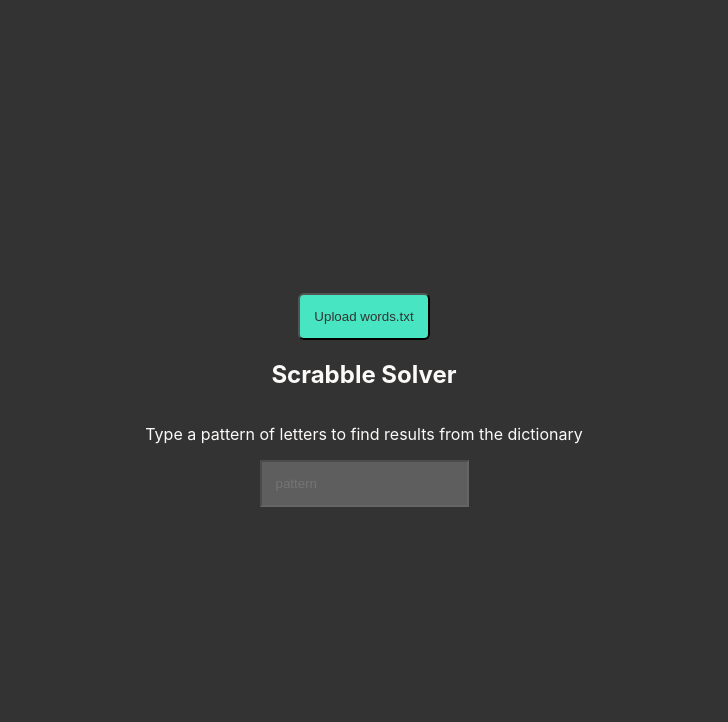
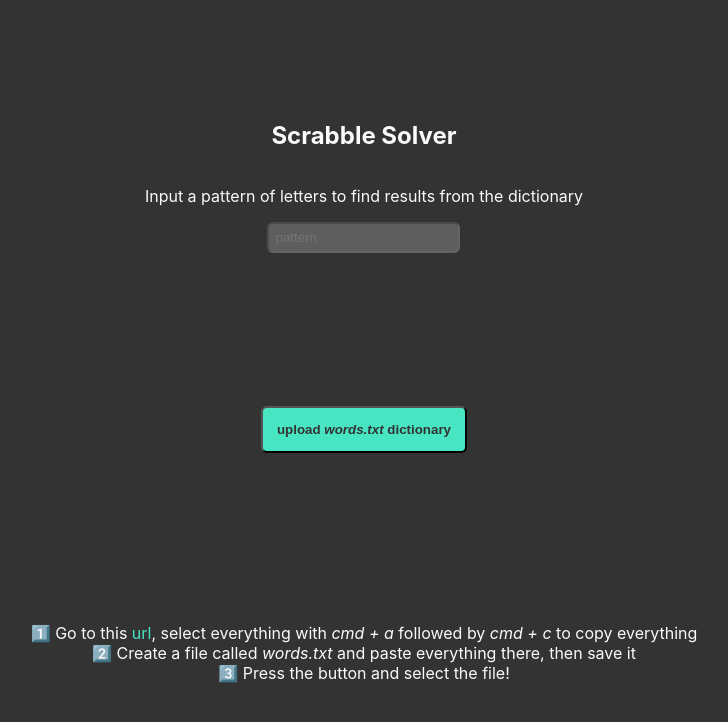
Before and after one commit to felixruano91/scrabble-solver, a React (Create React App) app: page / in a window 1280 px wide. Shown: the top 722 px of the page, without its empty margins (276-1004 px from the left). Built offline with nearby package versions, Linux system fonts and the light colour scheme.

Commit message:
code: cleanup

```diff
--- a/src/App.tsx
+++ b/src/App.tsx
@@ -7,6 +7,7 @@
   ResultsList,
   ScrabbleSection,
   UploadButton,
+  Hyperlink,
 } from "./components"
 import { isAnagram, getScrabbleScore, DEBOUNCE_MS } from "./utils";
 
@@ -57,17 +58,9 @@
 
   return (
     <MainContainer className="App">
-      <UploadButton disabled={!isDisabled} onClick={handleClickAddFile}>Upload words.txt</UploadButton>
-      <input
-        ref={fileInput}
-        type="file"
-        accept=".txt"
-        style={{ display: "none" }}
-        onChange={handleFileInputChange}
-      />
       <ScrabbleSection>
         <Header>Scrabble Solver</Header>
-        <Description>Type a pattern of letters to find results from the dictionary</Description>
+        <Description>Input a pattern of letters to find results from the dictionary</Description>
         <PatternInput
           placeholder="pattern"
           disabled={isDisabled}
@@ -78,6 +71,28 @@
           <ResultsList results={results} />
         )}
       </ScrabbleSection>
+      <UploadButton disabled={!isDisabled} onClick={handleClickAddFile}>
+        upload <i>words.txt</i> dictionary
+      </UploadButton>
+      <input
+        ref={fileInput}
+        type="file"
+        accept=".txt"
+        style={{ display: "none" }}
+        onChange={handleFileInputChange}
+      />
+      <Description>
+        1️⃣ Go to this{" "}
+        <Hyperlink
+          target="_blank"
+          rel="noreferrer"
+          href="http://recruiting.bluenile.com/words.txt"
+        >
+          url
+        </Hyperlink>, select everything with <i>cmd + a</i> followed by <i>cmd + c</i> to copy everything<br />
+        2️⃣ Create a file called <i>words.txt</i> and paste everything there, then save it<br />
+        3️⃣ Press the button and select the file!
+      </Description>
     </MainContainer>
   );
 }
--- a/src/components/atoms/Description.tsx
+++ b/src/components/atoms/Description.tsx
@@ -3,4 +3,5 @@
 
 export const Description = styled.p`
   color: ${primaryLight};
+  text-align: center;
 `;
--- /dev/null
+++ b/src/components/atoms/Hyperlink.tsx
@@ -0,0 +1,7 @@
+import styled from "styled-components";
+import { primary } from "../../styles/colors";
+
+export const Hyperlink = styled.a`
+  text-decoration: none;
+  color: ${primary};
+`;
--- a/src/components/atoms/MainContainer.tsx
+++ b/src/components/atoms/MainContainer.tsx
@@ -5,7 +5,7 @@
   display: flex;
   align-items: center;
   flex-direction: column;
-  justify-content: center;
+  justify-content: space-around;
   height: 100vh;
   padding: 24px;
   box-sizing: border-box;
--- a/src/components/atoms/PatternInput.tsx
+++ b/src/components/atoms/PatternInput.tsx
@@ -8,5 +8,6 @@
 export const PatternInput = styled.input`
   background-color: ${({ disabled }: PatternInputProps) => disabled ? disabledStyle : primaryLight};
   color: ${primaryDark};
-  padding: 14px;
+  padding: 6px;
+  border-radius: 6px;
 `
--- a/src/components/atoms/UploadButton.tsx
+++ b/src/components/atoms/UploadButton.tsx
@@ -15,6 +15,7 @@
   color: ${primaryDark};
   padding: 14px;
   border-radius: 6px;
+  font-weight: bold;
   &:hover {
     border-right: ${({ disabled }: UploadButtonProps) => !disabled && `4px solid ${secondary}`};
     border-bottom: ${({ disabled }: UploadButtonProps) => !disabled && `4px solid ${secondary}`};
--- a/src/components/index.ts
+++ b/src/components/index.ts
@@ -8,4 +8,5 @@
 export * from "../components/atoms/ResultsContainer";
 export * from "../components/atoms/ScrabbleSection";
 export * from "../components/atoms/UploadButton";
+export * from "../components/atoms/Hyperlink";
 export * from "./ResultsList";
--- a/src/utils.ts
+++ b/src/utils.ts
@@ -1,4 +1,4 @@
-export const DEBOUNCE_MS = 1000;
+export const DEBOUNCE_MS = 100;
 
 const POINTS: Record<string, number> = {
   a: 1,
```
